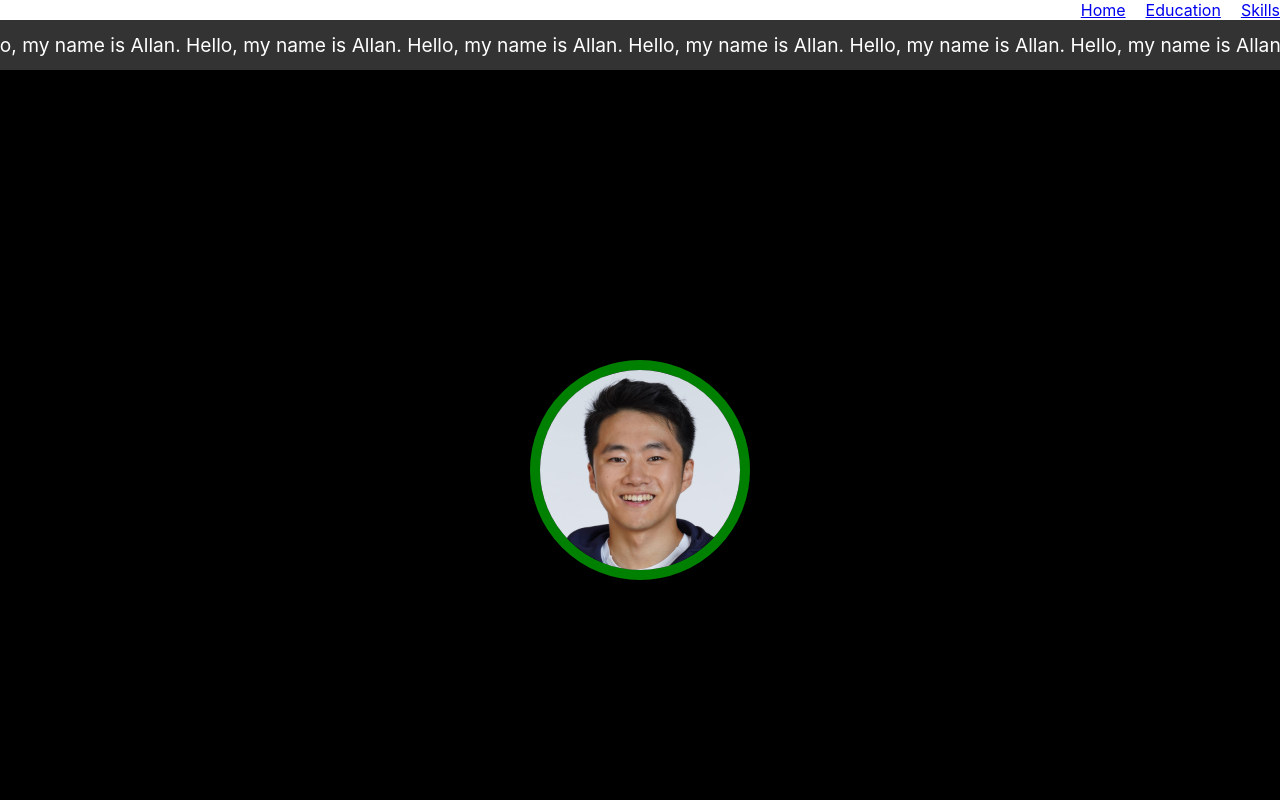
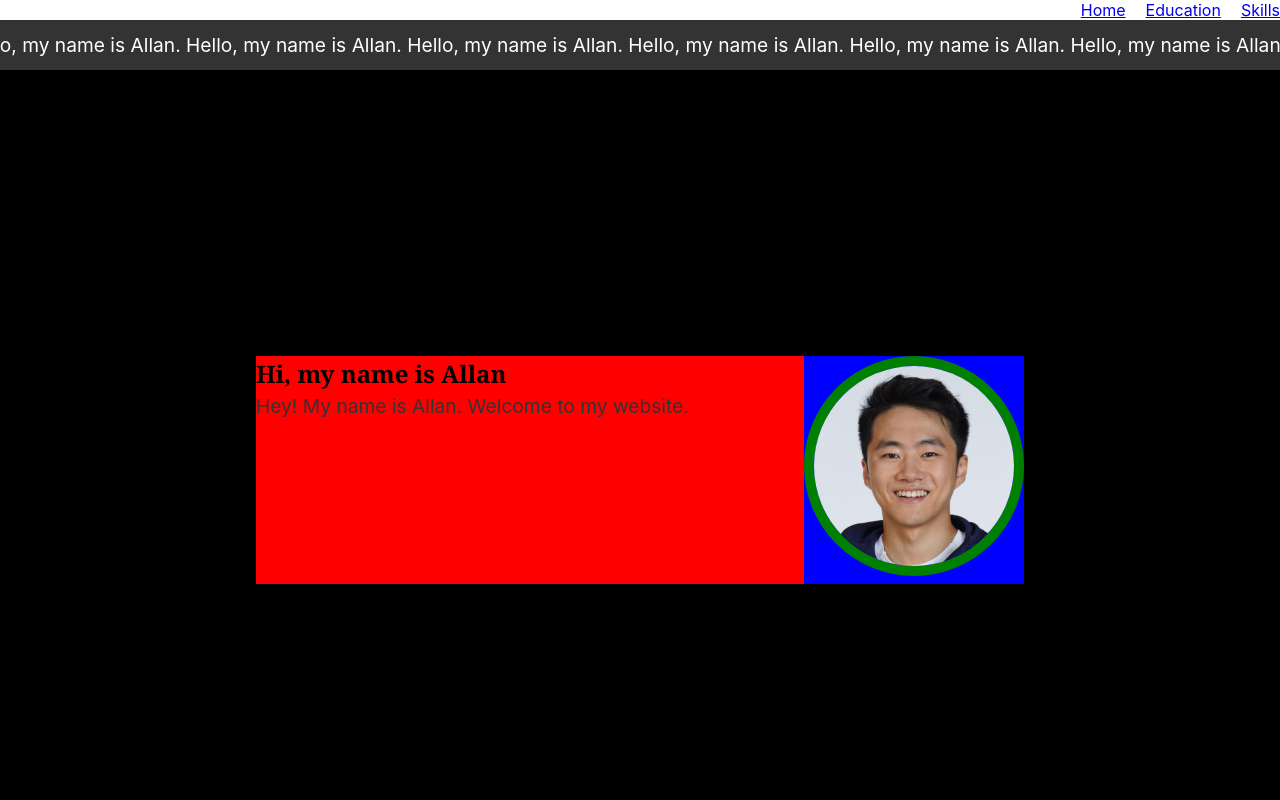
Before and after one commit to ading01/my_website, a React (Create React App) app: page / in a window 1280 px wide. Shown: the top 800 px of the page. Built offline with nearby package versions, Linux system fonts and the light colour scheme.

Commit message:
before theme toggle

```diff
--- a/public/index.html
+++ b/public/index.html
@@ -2,7 +2,7 @@
 <html lang="en">
   <head>
     <meta charset="utf-8" />
-    <link rel="icon" href="%PUBLIC_URL%/favicon.ico" />
+    <link rel="icon" href="%PUBLIC_URL%/logo.png" />
     <meta name="viewport" content="width=device-width, initial-scale=1" />
     <meta name="theme-color" content="#000000" />
     <meta
--- a/src/App.tsx
+++ b/src/App.tsx
@@ -1,6 +1,8 @@
 import React from "react";
 import { ThemeProvider } from "styled-components";
 import theme from "./theme";
+// import { ThemeProvider } from "./contexts/ThemeContext";
+
 // import logo from "./logo.svg";
 import {
   BrowserRouter as Router,
@@ -14,7 +16,7 @@ import Resume from "./pages/Resume";
 import "./App.css";
 import Navbar from "./components/Navbar"; // Adjust the import path based on your file structure
 
-function App() {
+const App: React.FC = () => {
   return (
     <div className="App">
       <ThemeProvider theme={theme}>
@@ -31,6 +33,6 @@ function App() {
       </ThemeProvider>
     </div>
   );
-}
+};
 
 export default App;
--- /dev/null
+++ b/src/content/HomeContent/HomeContent.css
@@ -0,0 +1,21 @@
+.home-container {
+  display: flex;
+  flex-direction: row;
+  /* background-color: aqua; */
+  width: 60vw;
+}
+
+.left-column {
+  flex: 75%;
+  background-color: red;
+  display: flex;
+  flex-direction: column;
+}
+
+.right-column {
+  flex: 25%;
+  background-color: blue;
+  align-items: center;
+  justify-content: center;
+  text-align: center;
+}
--- /dev/null
+++ b/src/content/HomeContent/HomeContent.tsx
@@ -0,0 +1,33 @@
+import "./HomeContent.css";
+import CircularImage from "../../components/CircularImage";
+// import { Heading, SubHeading, PText, PTitle } from "../../styles/text";
+import styled from "styled-components";
+
+const Heading = styled.h1`
+  font-family: ${({ theme }) => theme.fonts.heading};
+  color: ${({ theme }) => theme.texts.primary};
+  font-size: 1.5rem;
+  margin: 0;
+  padding: 0;
+`;
+
+function HomeContent() {
+  return (
+    <div className="home-container">
+      <div className="left-column">
+        <Heading>Hi, my name is Allan</Heading>
+        Hey! My name is Allan. Welcome to my website.
+      </div>
+      <div className="right-column">
+        <CircularImage
+          src="../profile_picture.jpeg"
+          alt="Sample Image"
+          borderColor="green"
+          borderWidth={10}
+        ></CircularImage>
+      </div>
+    </div>
+  );
+}
+
+export default HomeContent;
--- a/src/pages/Resume.tsx
+++ b/src/pages/Resume.tsx
@@ -6,7 +6,7 @@ import SkillsContent from "../content/SkillsContent";
 import ExperienceContent from "../content/ExperienceContent";
 import Ticker from "../components/Ticker/Ticker";
 import FadeInSection from "../ui/FadeInSection";
-import CircularImage from "../components/CircularImage";
+import HomeContent from "../content/HomeContent/HomeContent";
 
 interface Word {
   id: number;
@@ -82,12 +82,7 @@ function Resume() {
     <div id="resume" className="resume">
       <Ticker repeatText="Hello, my name is Allan.    " />
       <div id="home" className="section1">
-        <CircularImage
-          src="../profile_picture.jpeg"
-          alt="Sample Image"
-          borderColor="green"
-          borderWidth={10}
-        ></CircularImage>
+        <HomeContent />
       </div>
       <FadeInSection>
         <div id="menu" className="section1">
--- a/src/theme.ts
+++ b/src/theme.ts
@@ -2,8 +2,8 @@ import { DefaultTheme } from "styled-components";
 
 const theme: DefaultTheme = {
   fonts: {
-    body: "Georgia, serif",
-    heading: "Georgia, serif",
+    body: "Cambria, serif",
+    heading: "Cambria, serif",
     monospace: "'Courier New', monospace",
   },
   texts: {
```
Also changed, not shown: src/contexts/ThemeContext.tsx (added, +36 -0 lines), public/logo.png (added).
